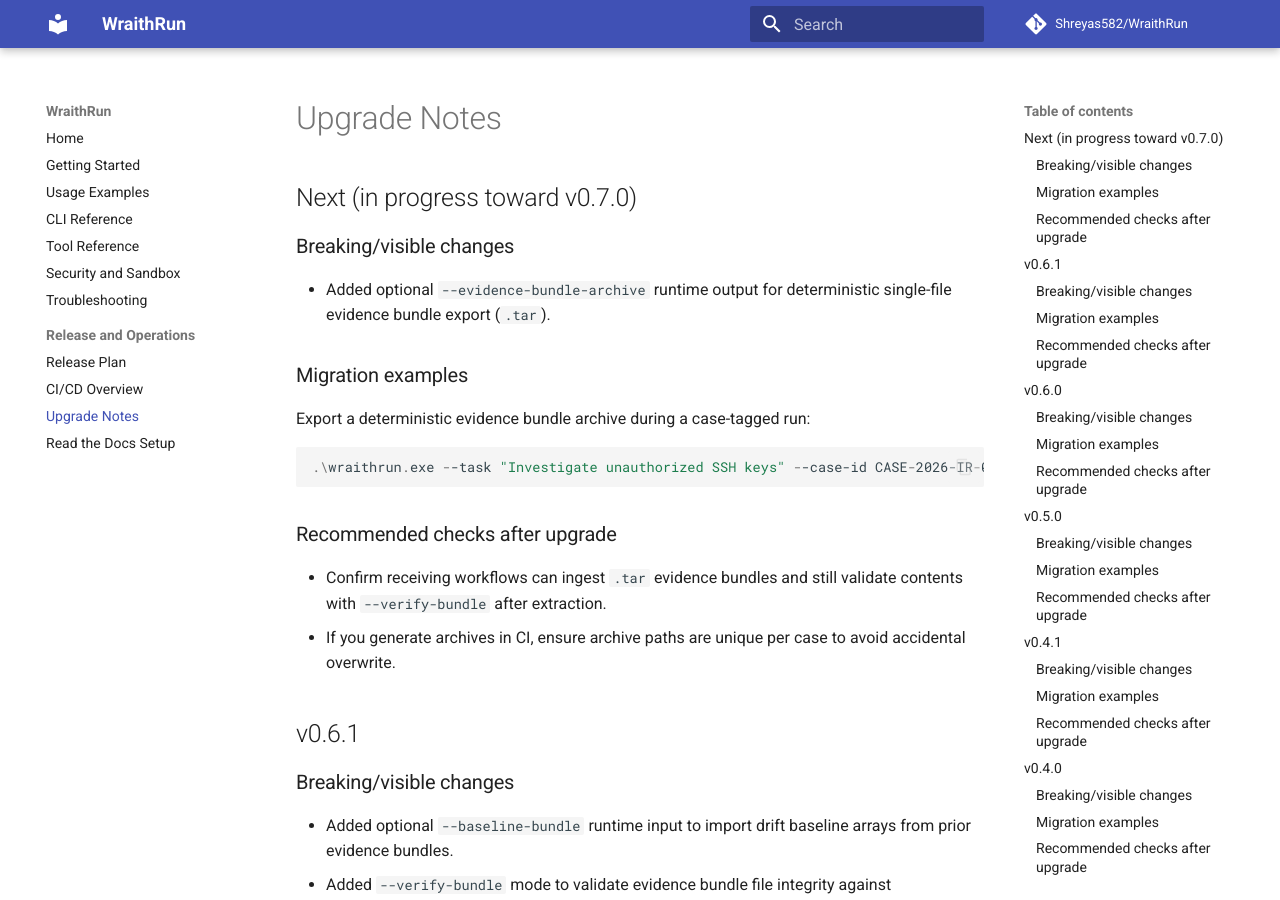
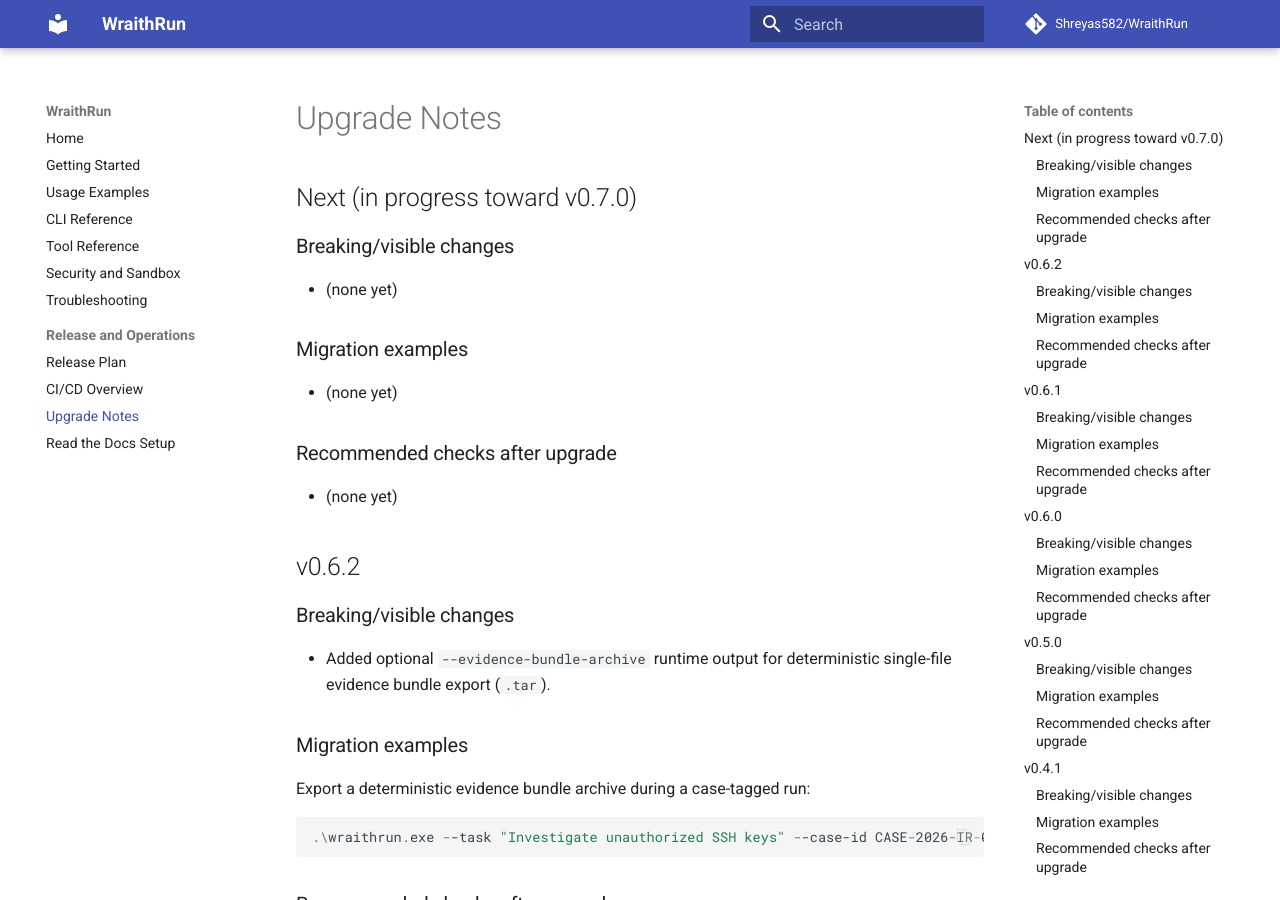
Before and after one commit to Shreyas582/WraithRun, an MkDocs documentation site: the page built from docs/upgrades.md, in a window 1280 px wide and 900 px high. Built offline with MkDocs 1.6.1 and Material for MkDocs 9.7.7, drawn with Linux system fonts in a browser that asks for light colours; comment, search, counter and statistics services are not loaded.

Commit message:
docs(release): cut v0.6.2 and update upgrade notes

```diff
--- a/docs/upgrades.md
+++ b/docs/upgrades.md
@@ -1,6 +1,20 @@
 # Upgrade Notes
 
 ## Next (in progress toward v0.7.0)
+
+### Breaking/visible changes
+
+- (none yet)
+
+### Migration examples
+
+- (none yet)
+
+### Recommended checks after upgrade
+
+- (none yet)
+
+## v0.6.2
 
 ### Breaking/visible changes
 
```
Also changed, not shown: CHANGELOG.md (+14 -0 lines).
